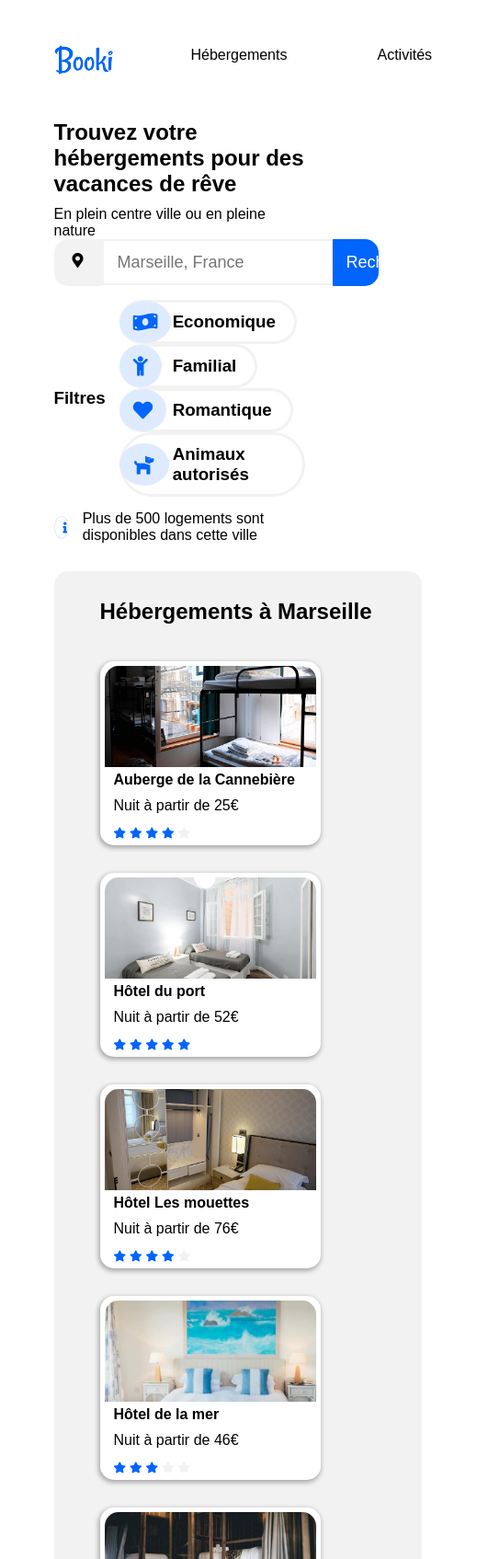
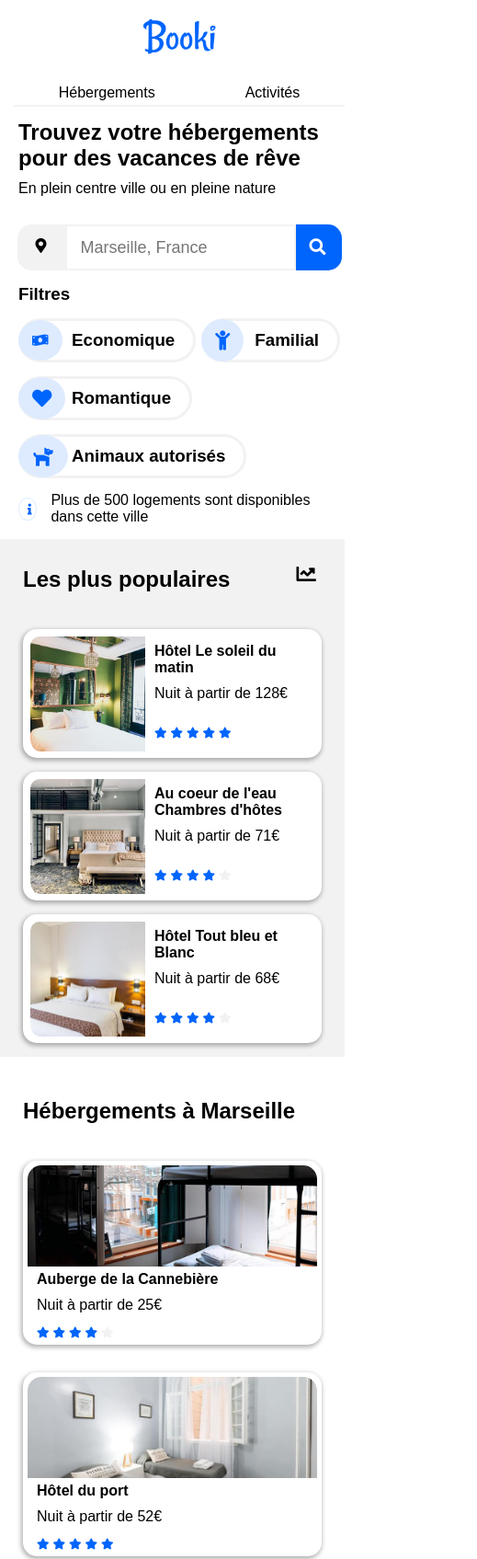
Before and after one commit to Ufeffe/Projet_2_OCR, a plain HTML site: page index.html in a window 390 px wide. Shown: the top 1695 px of the page at 92% size, 519 px wide, since content can reach past the window. Drawn offline with Linux system fonts and the light colour scheme.

Commit message:
responsive phone 90%

```diff
--- a/css/style_desktop.css
+++ b/css/style_desktop.css
@@ -33,7 +33,7 @@ li {
 }
 
 main {
-    width: 70%;
+    max-width: 1280px;
     margin: auto;
 }
 
@@ -47,8 +47,13 @@ header {
     height: 130px;
 }
 
+#logo_holder_booki {
+    width: 80px;
+    overflow: hidden;
+}
+
 #logo_booki {
-    width: 100px;
+    width: 125px;
 }
 
 #menu {
@@ -188,7 +193,7 @@ header {
     flex-direction: column;
     justify-content: space-between;
     width: 67%;
-    min-width: 400px;
+    min-width: 375px;
     margin-top: 15px;
     background-color: #f2f2f2;
     border-radius: 15px;
@@ -213,6 +218,11 @@ header {
     border: solid white 3px;
     border-radius: 15px;
     box-shadow: -1px 2px 5px 1px rgba(0, 0, 0, 0.3);
+}
+
+.carte_hebergement:hover {
+    transform: scale(1.3);
+    transition: 0.3s ease-in-out;
 }
 
 .card_title {
@@ -339,7 +349,7 @@ header {
 
 .img_activity_small {
     width: 100%;
-    height: 100%;
+    max-height: 150px;
     object-fit: cover;
     border-top-left-radius: 15px;
     border-top-right-radius: 15px;
@@ -389,7 +399,7 @@ footer {
     display: flex;
     justify-content: space-evenly;
     flex-wrap: wrap;
-    width: 70%;
+    max-width: 1280px;
     margin: auto;
 }
 
@@ -407,3 +417,117 @@ footer {
 
 
 /*     ---------------        Fin Footer        --------------------   */
+
+
+/*     ---------------        Début Media Phone         --------------------   */
+
+@media all and (max-width: 768px) {
+    header {
+        flex-direction: column;
+        justify-content: space-around;
+    }
+    .menu_select {
+        padding-bottom: 5px;
+        border-bottom: solid 2px #f2f2f2;
+    }
+    .menu_select:hover {
+        border-bottom: solid 2px blue;
+        border-top: none;
+    }
+    /*     -------        Fin Header        ------   */
+    #tools {
+        width: 350px;
+        margin: auto;
+        align-items: center;
+    }
+    #search_tools {
+        margin-top: 30px;
+    }
+    #button_tools_phone {
+        display: block;
+    }
+    #button_tools_desktop {
+        display: none;
+    }
+    #filtres_tools {
+        flex-direction: column;
+        align-items: flex-start;
+    }
+    #filtres_tools_wrapper_select {
+        justify-content: space-between;
+    }
+    .filtres_tools_select {
+        margin-left: 0px;
+        margin-top: 15px;
+    }
+    /*     -------        Fin Tools        ------   */
+    .box_title {
+        width: 85%;
+        margin-left: 25px;
+    }
+    #display_hebergements {
+        flex-direction: column-reverse;
+    }
+    #hebergement_marseille {
+        background-color: white;
+    }
+    #card_wrapper_hebergement {
+        justify-content: center;
+    }
+    .carte_hebergement {
+        width: 325px;
+        height: 200px;
+    }
+    .carte_hebergement:hover {
+        transform: scale(1.1);
+        transition: 0.3s ease-in-out;
+    }
+    .carte_img {
+        width: 315px;
+    }
+    .description_carte_rating {
+        width: 315px;
+    }
+    /*     -------        Fin Hebergement Marseille        ------   */
+    #add_populaires {
+        width: 375px;
+        border-radius: 0%;
+    }
+    #card_wrapper_add {
+        width: 325px;
+        margin: auto;
+    }
+    .carte_hebergement_add {
+        margin-bottom: 15px;
+    }
+    #box_more_hebergement {
+        width: 350px;
+    }
+    /*     -------        Fin Add Populaires        ------   */
+    #wrapper_activity {
+        flex-direction: column;
+        align-items: center;
+    }
+    div[id^="slide"] {
+        width: 330px;
+    }
+    .display_activity {
+        width: 330px;
+    }
+    .img_activity_big {
+        height: 140px;
+        object-fit: cover;
+    }
+    /*     -------        Fin Activité Marseille        ------   */
+    .footer_wrapper {
+        flex-direction: column;
+        margin-left: 15px;
+    }
+    .footer_box {
+        width: 100%;
+    }
+    /*     -------        Fin Footer        ------   */
+}
+
+
+/*     ---------------        Fin Media        --------------------   */
--- a/index.html
+++ b/index.html
@@ -17,7 +17,10 @@
 
     <main>
         <header>
-            <img id="logo_booki" src="images/logo/Booki.png" alt="logo du site booki">
+            <div id="logo_holder_booki">
+                <img id="logo_booki" src="images/logo/Booki.png" alt="logo du site booki">
+
+            </div>
             <nav>
                 <ul id="menu">
                     <li> <a class="menu_select" href="#hebergement_marseille">Hébergements</a></li>
@@ -56,7 +59,7 @@
                 </div>
                 <div id="filtres_tools_wrapper_select">
                     <div class="filtres_tools_select">
-                        <i class="fas fa-money-bill-wave fa-lg filters_i"></i>
+                        <i class="fas fa-money-bill-wave fa-sm filters_i"></i>
                         <h3 class="filtres_title_border">Economique</h3>
                     </div>
                     <div class="filtres_tools_select">
@@ -343,16 +346,16 @@
 
                 </div>
 
-                <div class="display_activity">
+                <div class="display_activity ">
                     <a href="#">
                         <div id="slide_one" class="border_all_activity">
-                            <img id="slide_one_img" class="img_activity_small" src="images/activites/4_small/paul-hermann-QFTrLdQIRhI-unsplash.jpg" alt="photo du fort du pomegues">
+                            <img id="slide_img_one" class="img_activity_small" src="images/activites/4_small/paul-hermann-QFTrLdQIRhI-unsplash.jpg" alt="photo du fort du pomegues">
                             <h4 class="activity_title">Fort de Pomègues</h4>
                         </div>
                     </a>
                     <a href="#">
                         <div id="slide_two" class="border_all_activity">
-                            <img id="slide_two_img" class="img_activity_small" src="images/activites/4_small/kevin-hikari-rV_Qd1l-VXg-unsplash.jpg" alt="photo des iles du frioul">
+                            <img class="img_activity_small" src="images/activites/4_small/kevin-hikari-rV_Qd1l-VXg-unsplash.jpg" alt="photo des iles du frioul">
                             <h4 class="activity_title">Îles du Frioul</h4>
                         </div>
                     </a>
@@ -371,13 +374,13 @@
                 <div class="display_activity">
                     <a href="#">
                         <div id="slide_three" class="border_all_activity">
-                            <img id="slide_three_img" class="img_activity_small" src="images/activites/4_small/florian-wehde-xW9e8gdotxI-unsplash.jpg" alt="photo de notre dame de la garde">
+                            <img id="slide_img_three" class="img_activity_small" src="images/activites/4_small/florian-wehde-xW9e8gdotxI-unsplash.jpg" alt="photo de notre dame de la garde">
                             <h4 class="activity_title">Notre-Dame-de-la-Garde</h4>
                         </div>
                     </a>
                     <a href="#">
                         <div id="slide_four" class="border_all_activity">
-                            <img id="slide_four_img" class="img_activity_small" src="images/activites/4_small/lena-paulin-wH2-EJoDcV0-unsplash.jpg" alt="photo du parc longchamp">
+                            <img id="slide_img_four" class="img_activity_small" src="images/activites/4_small/lena-paulin-wH2-EJoDcV0-unsplash.jpg" alt="photo du parc longchamp">
                             <h4 class="activity_title">Parc Longchamp</h4>
                         </div>
                     </a>
```
